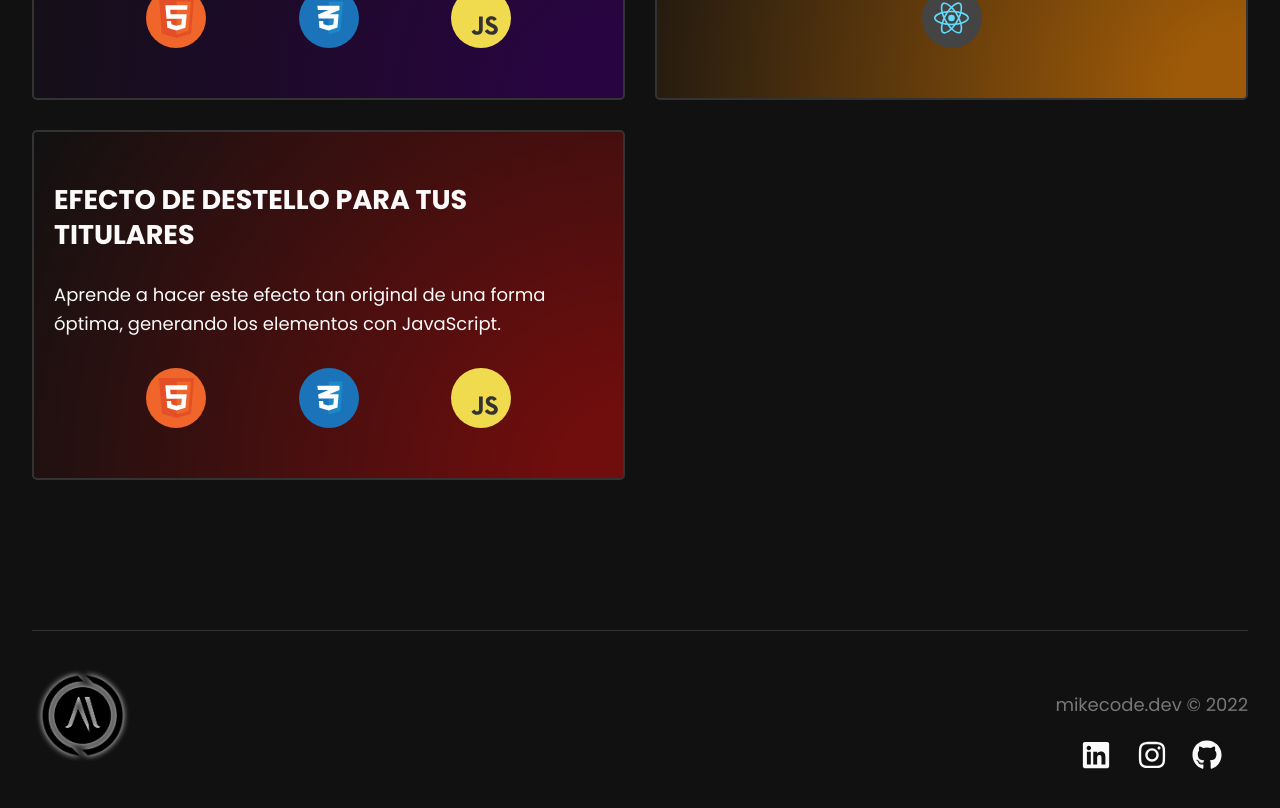
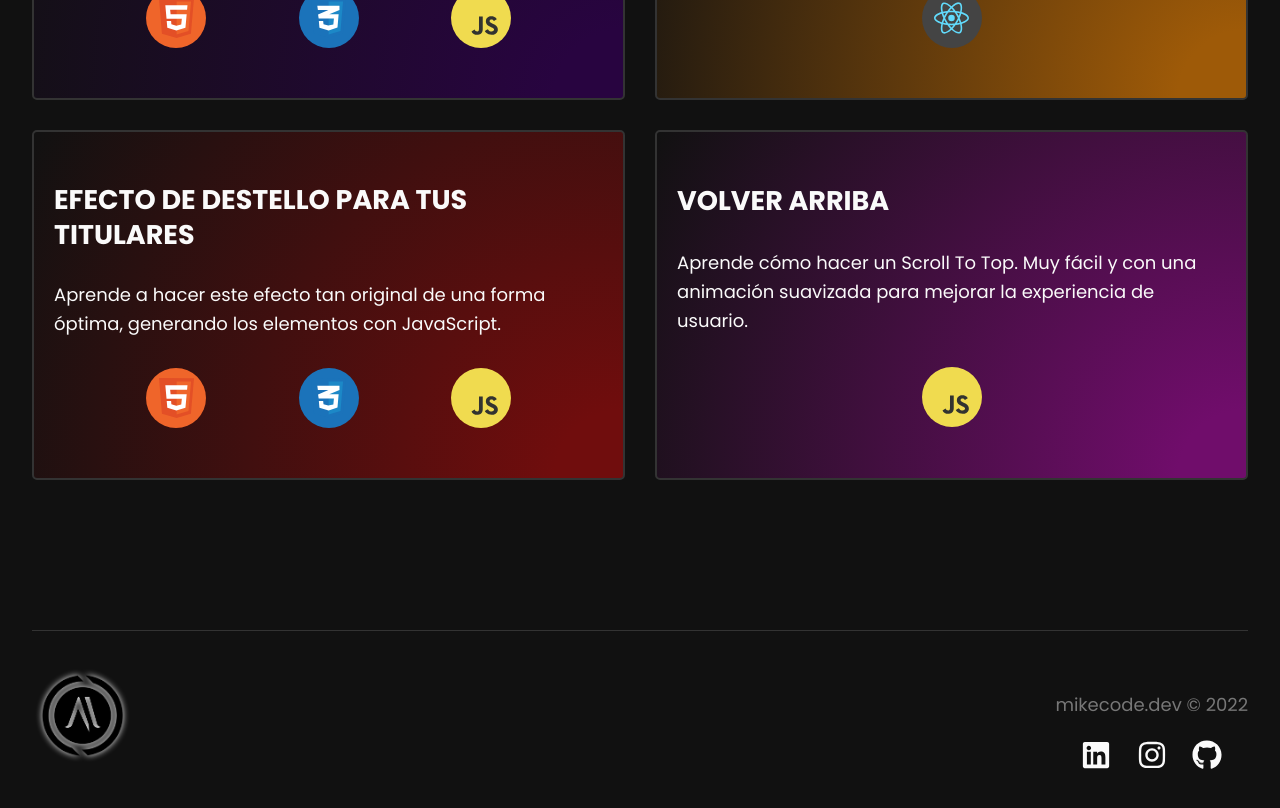
Before and after one commit to MiguelArmasZ/portfolio, a Next.js app: page /blog in a window 1280 px wide. Shown: the part 800-1608 px from the top of the page. Built offline with nearby package versions, Linux system fonts and the light colour scheme; a web font is replaced by a local one.

Commit message:
se agrega el post scroll to top

```diff
--- a/data/blog.js
+++ b/data/blog.js
@@ -4,7 +4,8 @@ import {
   firstLetterPost,
   wordCounterPost,
   jumpLinksPost,
-  flashEffectPost
+  flashEffectPost,
+  scrollToTopPost
 } from './posts'
 
 import HTML from '../public/img/stack/html.svg'
@@ -26,7 +27,7 @@ const stack = {
 }
 
 const currencyFormat = new CardBlog(
-  'currency-format',
+  'formato-moneda',
   {
     es: 'dale un formato de moneda a valores númericos',
     en: 'give a currency format to numeric values'
@@ -41,7 +42,7 @@ const currencyFormat = new CardBlog(
 )
 
 const firstLetter = new CardBlog(
-  'first-letter',
+  'primera-letra',
   {
     es: 'aplica estilos a la primera letra de cada texto',
     en: 'apply styles to the first letter of each text'
@@ -56,7 +57,7 @@ const firstLetter = new CardBlog(
 )
 
 const wordCounter = new CardBlog(
-  'word-counter',
+  'contador-de-palabras',
   {
     es: 'creamos un contador de palabras y caracteres',
     en: 'we create a word and character counter'
@@ -86,7 +87,7 @@ const jumpLinks = new CardBlog(
 )
 
 const flashEffect = new CardBlog(
-  'flash-effect',
+  'efecto-destello',
   {
     es: 'efecto de destello para tus titulares',
     en: 'sparkle effect for your headlines'
@@ -100,10 +101,26 @@ const flashEffect = new CardBlog(
   flashEffectPost
 )
 
+const scrollToTop = new CardBlog(
+  'scroll-to-top',
+  {
+    es: 'volver arriba',
+    en: 'scroll to top'
+  },
+  {
+    es: 'Aprende cómo hacer un Scroll To Top. Muy fácil y con una animación suavizada para mejorar la experiencia de usuario.',
+    en: 'Learn how to make a Scroll To Top. Very easy and with a smoothed animation to improve the user experience.'
+  },
+  [stack.JS],
+  'rose',
+  scrollToTopPost
+)
+
 export const posts = [
   currencyFormat,
   firstLetter,
   wordCounter,
   jumpLinks,
-  flashEffect
+  flashEffect,
+  scrollToTop
 ]
--- a/data/posts.js
+++ b/data/posts.js
@@ -84,3 +84,18 @@ export const flashEffectPost = new Post(
   'https://codesandbox.io/s/relaxed-allen-y0g2g4',
   linksText
 )
+
+export const scrollToTopPost = new Post(
+  {
+    es: 'volver arriba',
+    en: 'scroll to top'
+  },
+  'https://www.youtube.com/embed/kILSmRIkrP0',
+  {
+    es: 'Aprende cómo hacer un Scroll To Top. Muy fácil y con una animación suavizada para mejorar la experiencia de usuario.',
+    en: 'Learn how to make a Scroll To Top. Very easy and with a smoothed animation to improve the user experience.'
+  },
+  'https://github.com/MiguelArmasZ/scroll-to-top',
+  'https://codesandbox.io/s/flamboyant-albattani-jjd50e',
+  linksText
+)
--- a/styles/global/utils.css
+++ b/styles/global/utils.css
@@ -118,6 +118,10 @@
   background: var(--circle-red);
 }
 
+.rose {
+  background: var(--circle-rose);
+}
+
 .hide {
   opacity: 0;
 }
--- a/styles/global/variables.css
+++ b/styles/global/variables.css
@@ -62,4 +62,10 @@
     rgb(112, 13, 13) 10%,
     var(--black)
   );
+
+  --circle-rose: radial-gradient(
+    circle at 100% 100%,
+    rgb(112, 13, 107) 10%,
+    var(--black)
+  );
 }
```
